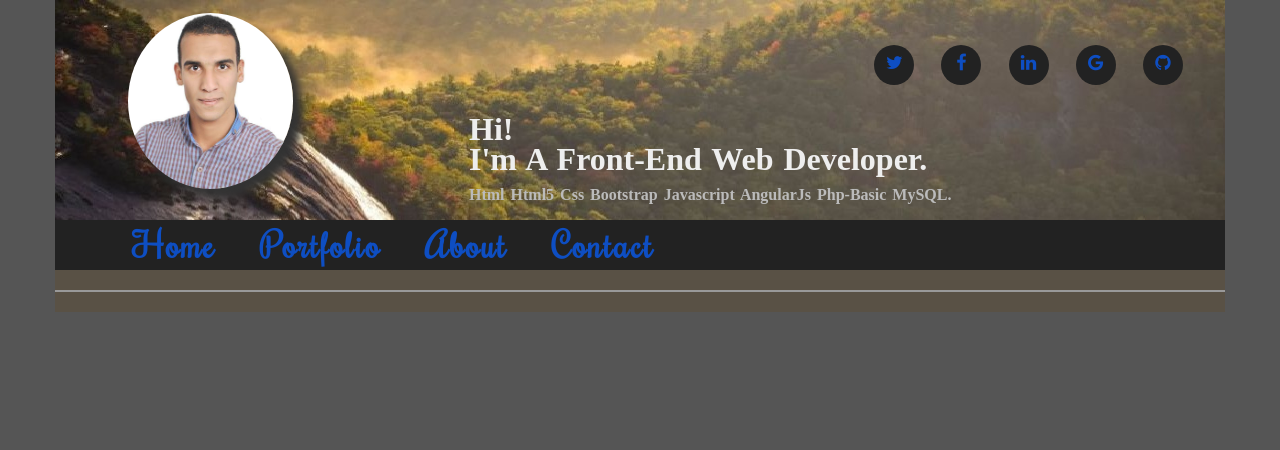
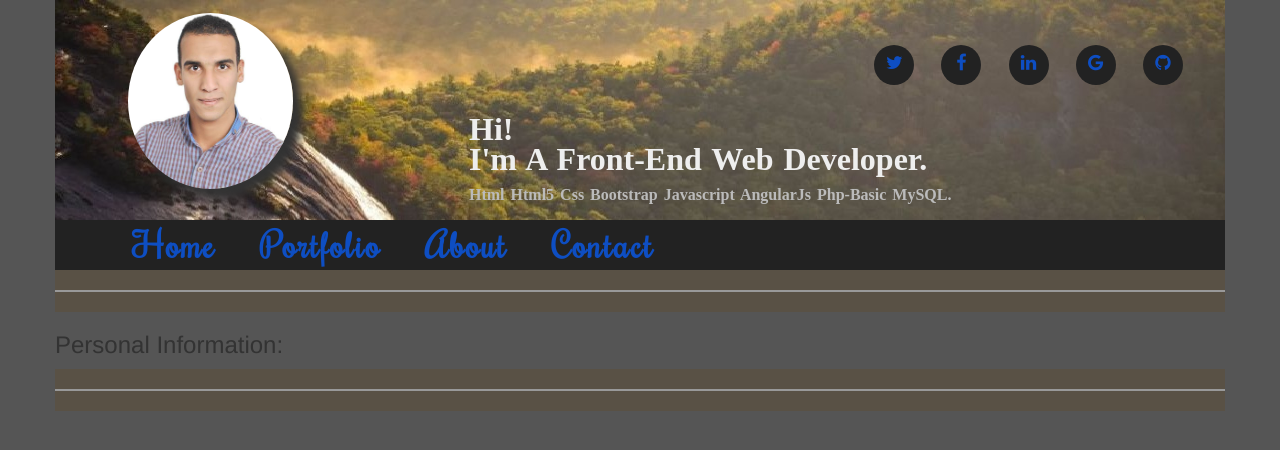
Before and after one commit to BadrShahin/Profile, a plain HTML site: page index.html in a window 1280 px wide. Drawn offline with nearby package versions, Linux system fonts and the light colour scheme; some packages are replaced by stand-ins of ours.

Commit message:
Update index.html

```diff
--- a/index.html
+++ b/index.html
@@ -49,11 +49,16 @@
 		<hr>
 	</article>
 	<article class="row">
-		<table>
-			<tr>
-				<td
+		<table id="infoTable">
+			<th colspan="2"><h3>Personal Information:</h3></th>
+			<tr ng-repeat="x in info">
+				<td><h4>{{x.info_desc}}</h4></td>
+				<td><h4>{{x.info_value}}</h4></td>
 			</tr>
 		</table>
+	</article>
+	<article class="row" id="hr">
+		<hr>
 	</article>
 
 </body>
```
